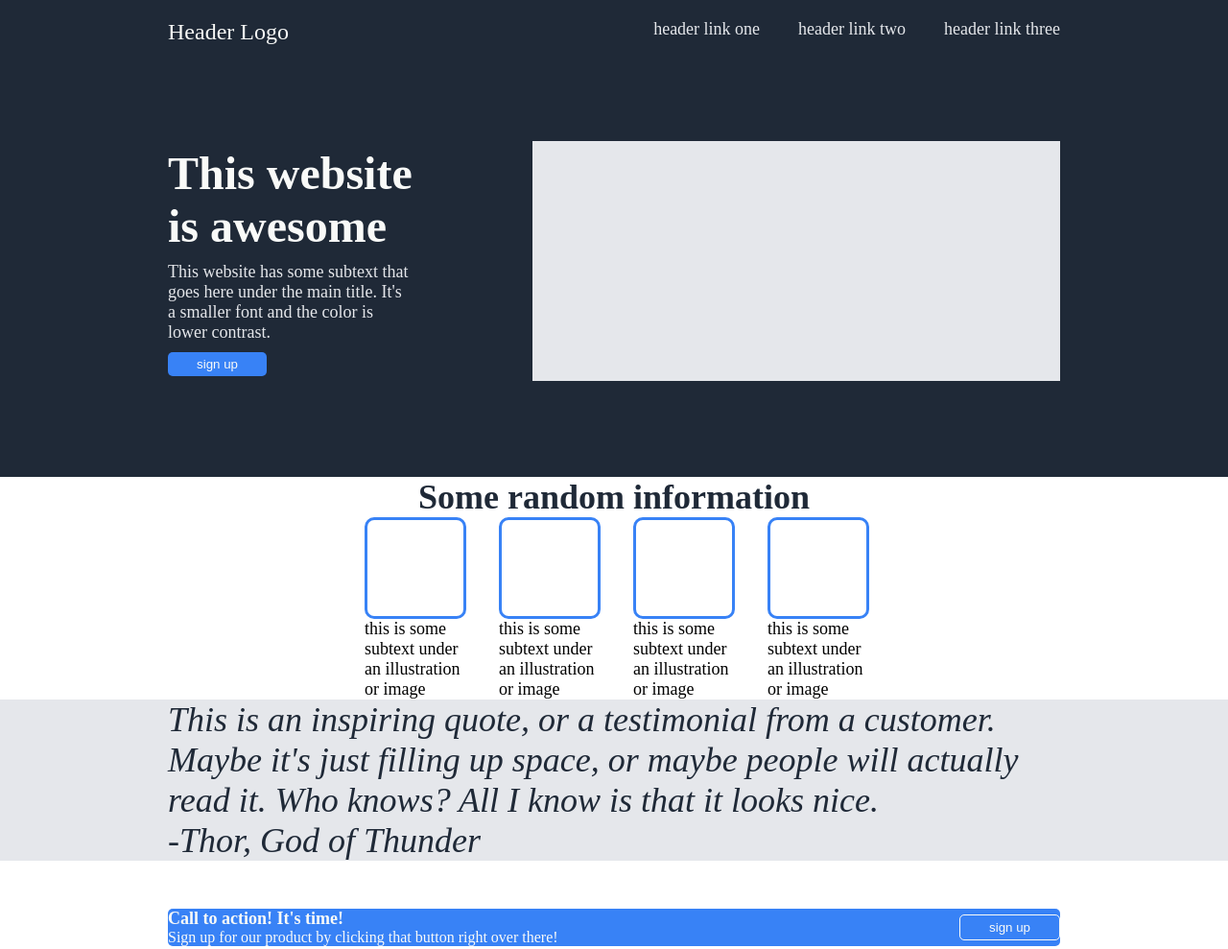
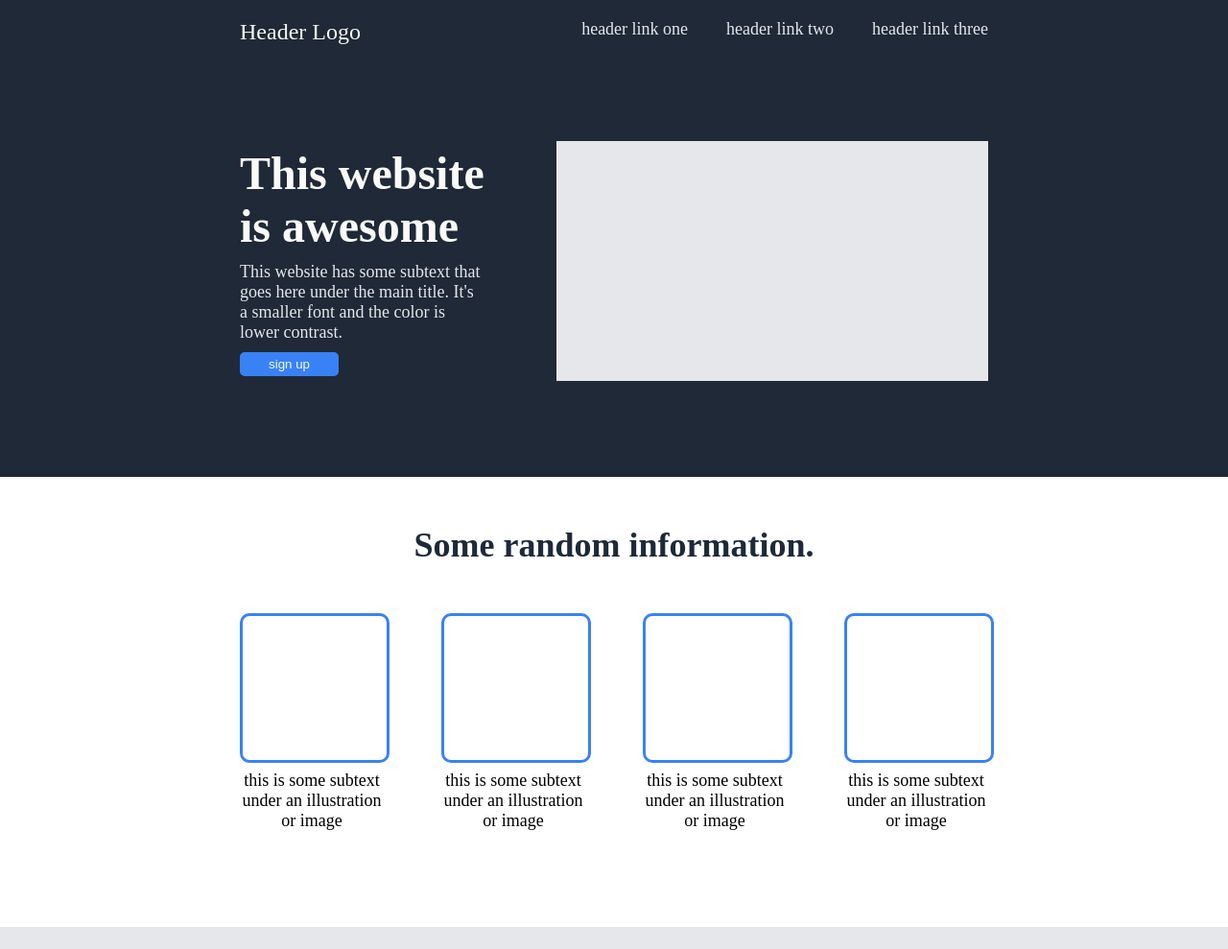
Before and after one commit to sweetnightkitty/odin-landing-page, a plain HTML site: page index.html in a window 1280 px wide. Shown: the top 989 px of the page at 96% size. Drawn offline with Linux system fonts and the light colour scheme.

Commit message:
Update final padding and margin values, edit typo in container one

```diff
--- a/index.html
+++ b/index.html
@@ -28,7 +28,7 @@
         </div>
 
         <div class="container-one">
-            <div class="info-title">Some random information</div>
+            <div class="info-title">Some random information.</div>
 
             <div class="wrapper">
                 <div class="info">
--- a/styles.css
+++ b/styles.css
@@ -5,6 +5,7 @@
     --brand-colors-bright-blue: #3882F6;
     --brand-colors-grey: #E5E7EB;
     --brand-colors-cream: #F9FAF8;
+
 }
 
 
@@ -47,7 +48,7 @@ body {
 }
 
 .hero, .hero ~ div, .header {
-    padding: 0 175px;
+    padding: 0 250px;
 }
 h1 {
     font-size: 48px;
@@ -93,7 +94,7 @@ h1 {
 }
 
 .hero-content {
-    padding-right: 125px;
+    padding-right: 75px;
 }
 
 .hero-text {
@@ -109,17 +110,25 @@ h1 {
 
 .wrapper {
     display: flex;
-    align-items: center;
-    gap: 40px;
+    justify-content: center;
+    gap: 60px;
 }
 
 .info-title {
     font-size: 36px;
     font-weight: bolder;
+    padding-top: 50px;
+    padding-bottom: 50px;
 }
 
 .info {
-    max-width: 100px;
+    max-width: 150px;
+    padding-bottom: 100px;
+}
+
+.text {
+    text-align: center;
+    padding-top: 8px;
 }
 
 .container-two {
@@ -129,10 +138,20 @@ h1 {
     background-color: var(--brand-colors-grey, gray);
 }
 
-.quote {
+div.quote {
     font-size: 36px;
     font-style: italic;
     font-weight: lighter;
+    padding: 100px 100px;
+}
+
+.author {
+    padding-top: 10px;
+    padding-right: 10px;
+    font-weight: bold;
+    font-size: 18px;
+    font-style: normal;
+    text-align: right;
 }
 
 .container-three {
@@ -147,12 +166,14 @@ h1 {
     justify-content: space-between;
     flex: 1;
     border-radius: 5px;
-    margin: 50px 0;
+    margin: 100px 0;
+    padding: 40px 100px;
 }
 
 .cta-title {
     font-weight: bold;
 }
+
 
 .footer {
     display: flex;
@@ -181,14 +202,14 @@ button {
 .hero-img {
     flex-shrink: 0;
     height: 250px;
-    width: 550px;
+    width: 450px;
     background-color: var(--brand-colors-grey, gray);
 }
 
 /* info placeholder */
 .img {
-    height: 100px;
-    width: 100px;
+    height: 150px;
+    width: 150px;
     border: 3px solid var(--brand-colors-bright-blue, navy);
     border-radius: 10px;
 }
```
